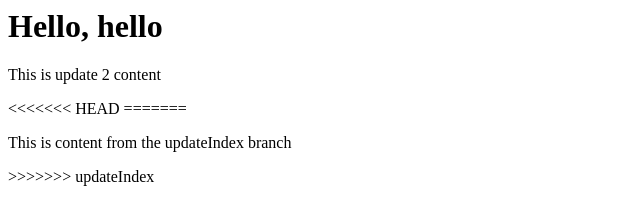
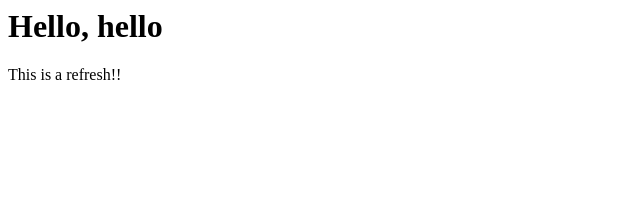
Before and after one commit to Aviipatell/git-testing, a plain HTML site: page index.html in a window 1280 px wide. Shown: the whole page, without its empty margins (0-640 px from the left). Drawn offline with Linux system fonts and the light colour scheme.

Commit message:
Update 7

```diff
--- a/index.html
+++ b/index.html
@@ -1,6 +1,2 @@
 <h1>Hello, hello</h1>
-<p>This is update 2 content</p>
-<<<<<<< HEAD
-=======
-<p>This is content from the updateIndex branch</p>
->>>>>>> updateIndex
+<p>This is a refresh!!</p>
```
